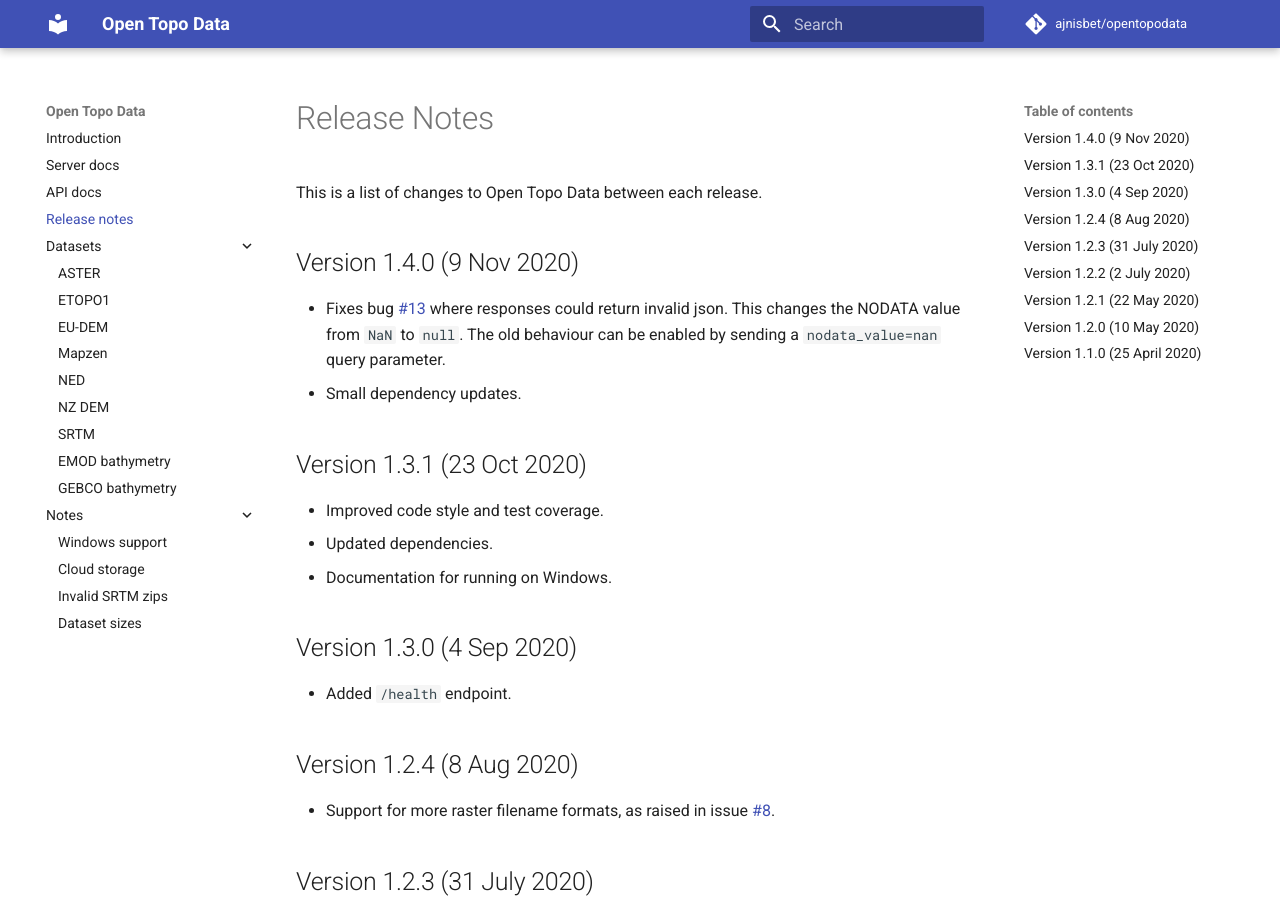
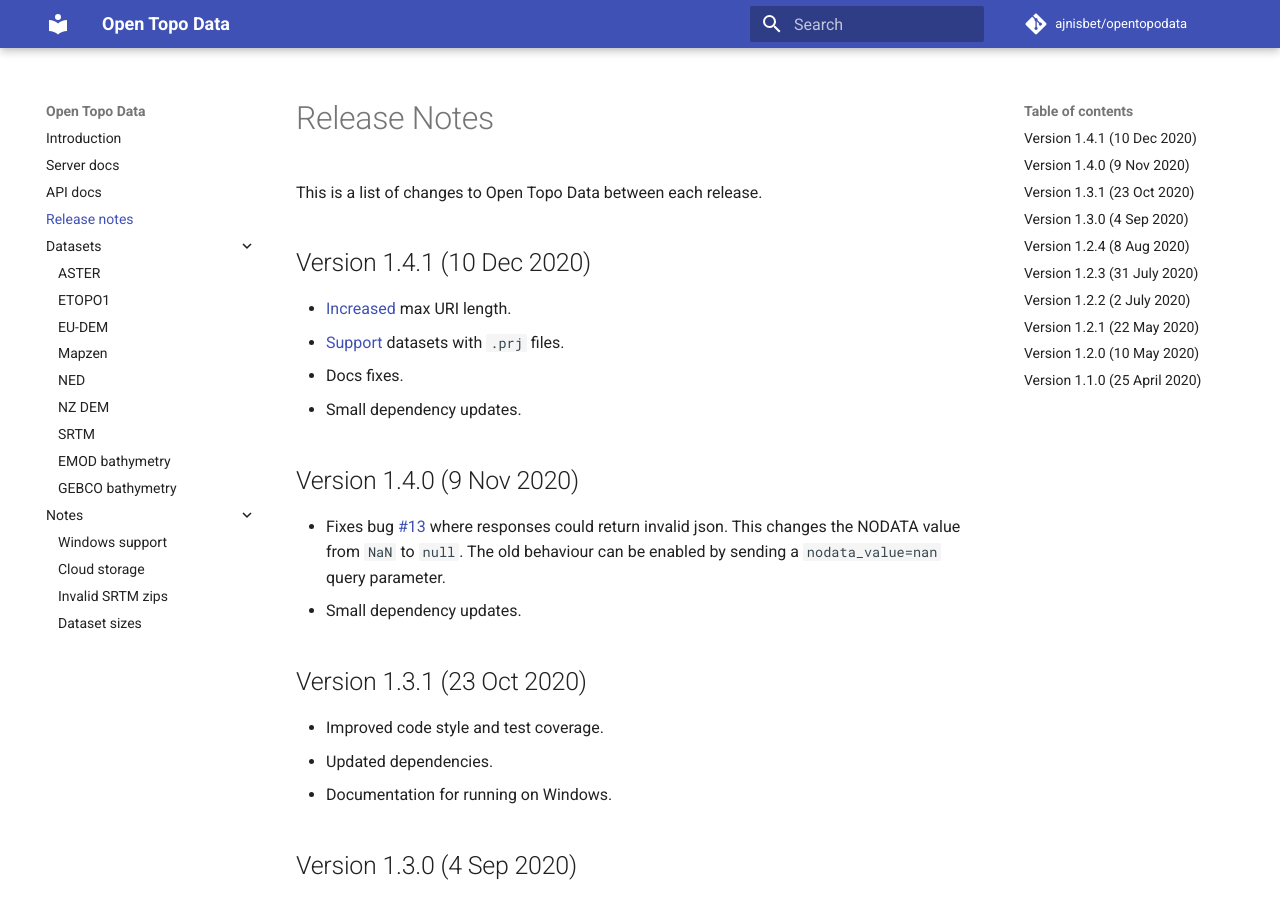
Before and after one commit to ajnisbet/opentopodata, an MkDocs documentation site: the page built from docs/changelog.md, in a window 1280 px wide and 900 px high. Built offline with MkDocs 1.6.1 and Material for MkDocs 9.7.7, drawn with Linux system fonts in a browser that asks for light colours; comment, search, counter and statistics services are not loaded.

Commit message:
Add changelog

```diff
--- a/docs/changelog.md
+++ b/docs/changelog.md
@@ -1,6 +1,14 @@
 # Release Notes
 
 This is a list of changes to Open Topo Data between each release.
+
+## Version 1.4.1 (10 Dec 2020)
+
+* [Increased](https://github.com/ajnisbet/opentopodata/issues/21) max URI length.
+* [Support](https://github.com/ajnisbet/opentopodata/issues/19#issuecomment-741858650) datasets with `.prj` files.
+* Docs fixes.
+* Small dependency updates.
+
 
 ## Version 1.4.0 (9 Nov 2020)
 
```
